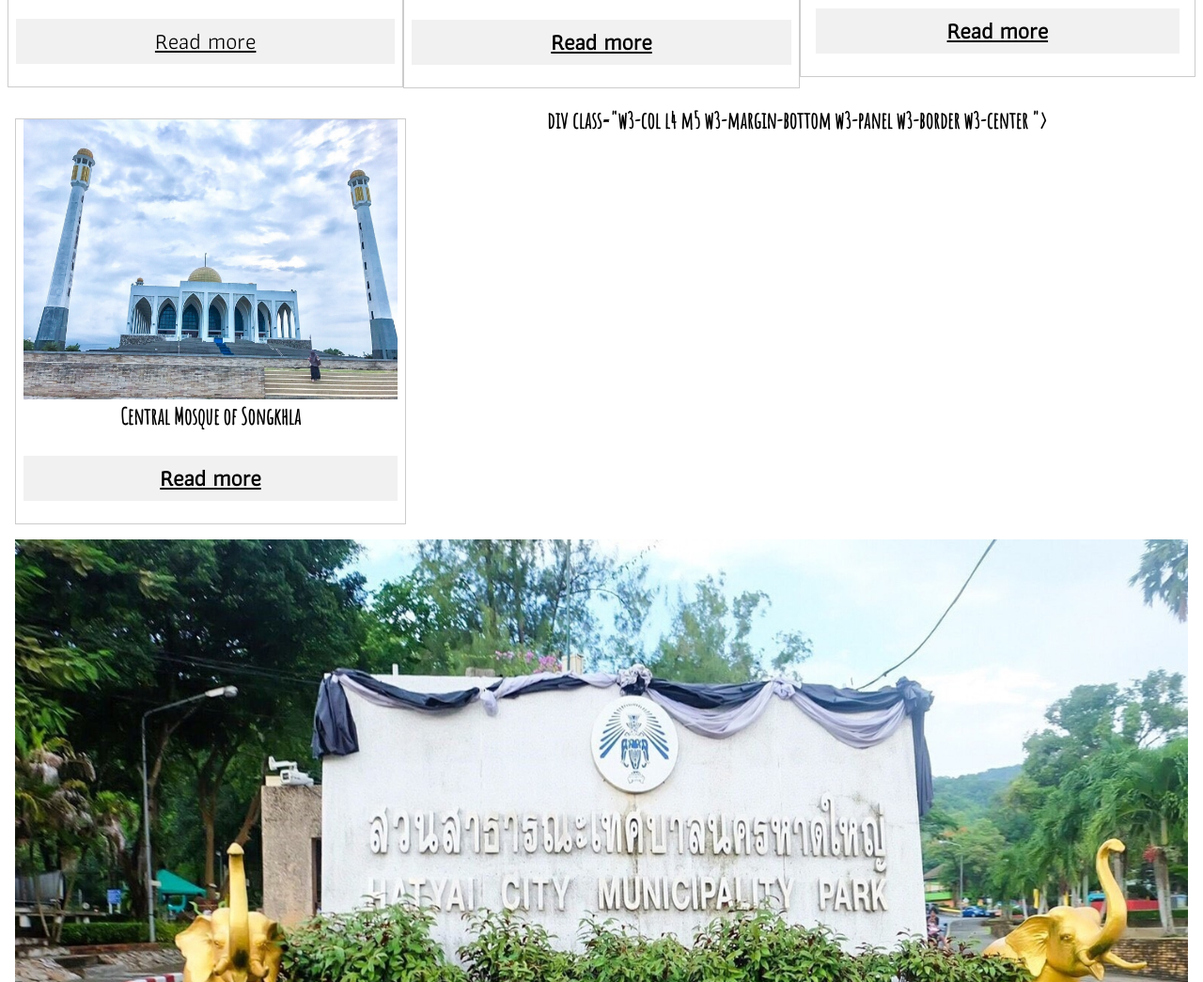
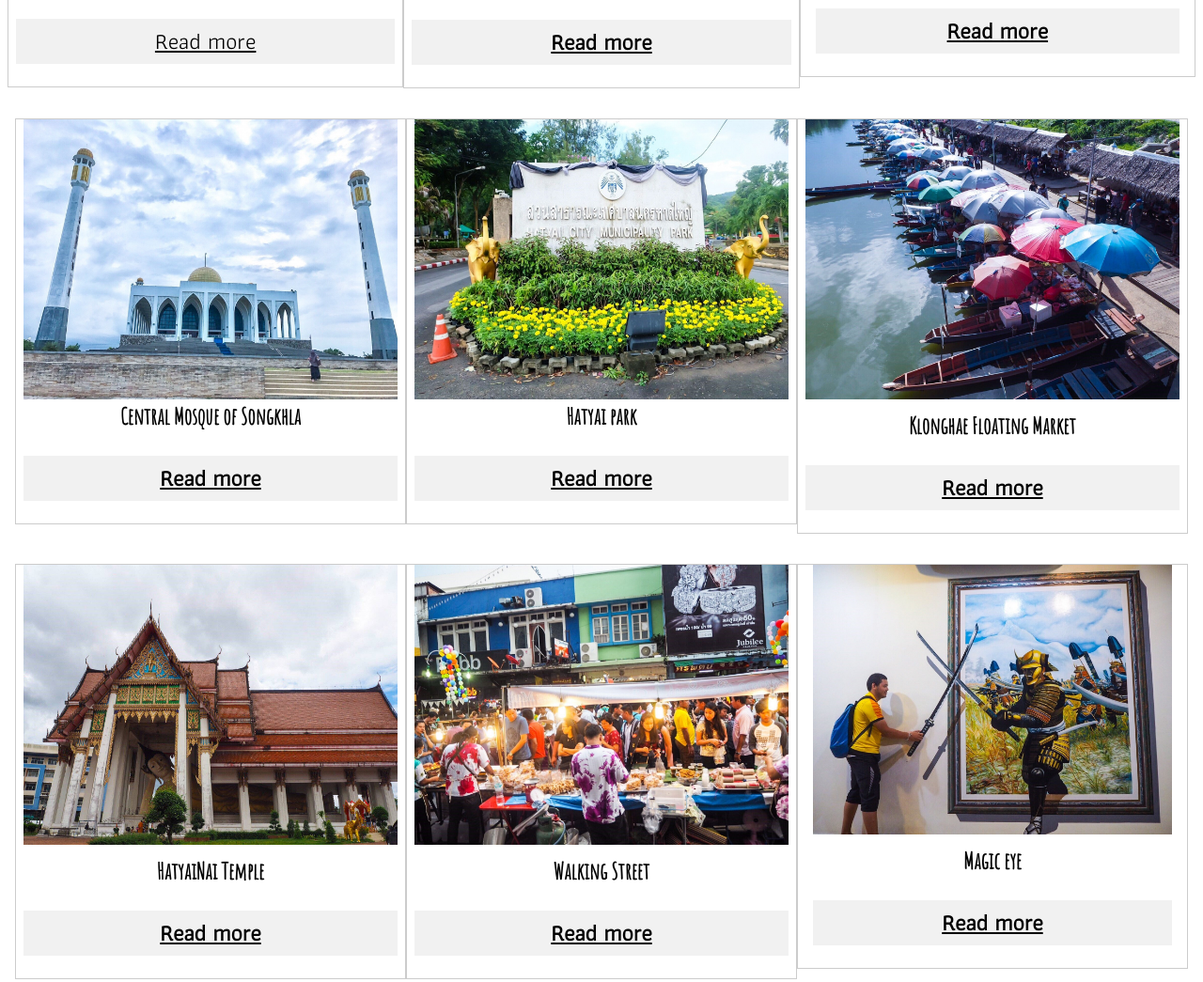
Before and after one commit to PaiNaiDeeHATYAI/home, a plain HTML site: page index.html in a window 1280 px wide. Shown: the part 1551-2596 px from the top of the page at 94% size. Drawn offline with nearby package versions, Linux system fonts and the light colour scheme; some packages are replaced by stand-ins of ours.

Commit message:
Update index.html

```diff
--- a/index.html
+++ b/index.html
@@ -77,7 +77,7 @@ body p {
       <p><button class="w3-button w3-light-grey w3-block"><a href="https://painaideehatyai.github.io/mosque/">Read more</a></button></p>
     </div>
 
- div class="w3-col l4 m5 w3-margin-bottom w3-panel w3-border w3-center ">
+ <div class="w3-col l4 m5 w3-margin-bottom w3-panel w3-border w3-center ">
       <img src="hatyaipark.jpg" alt="HTY Park" style="width:100%" >
       <h3<b>Hatyai park</b></h3>
       <p><button class="w3-button w3-light-grey w3-block"><a href="https://painaideehatyai.github.io/hatyaipark/">Read more</a></button></p>
```
